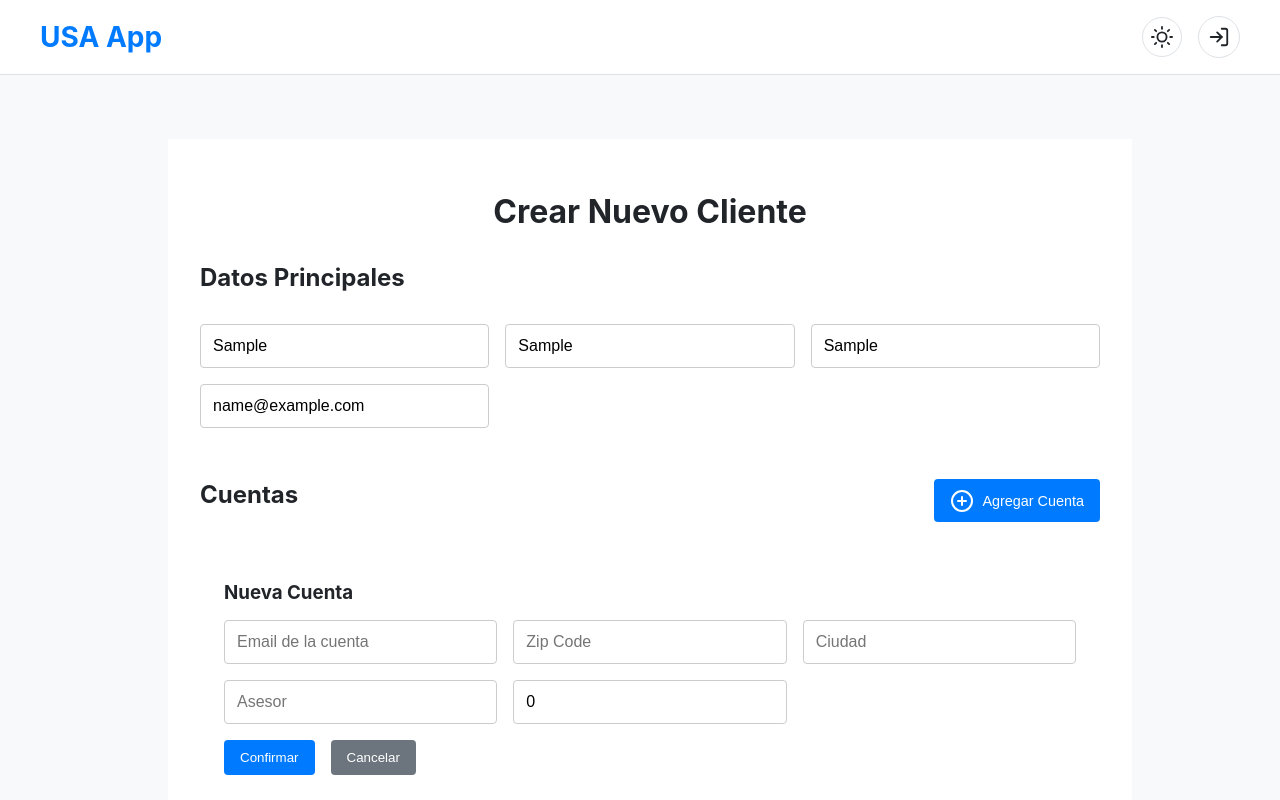
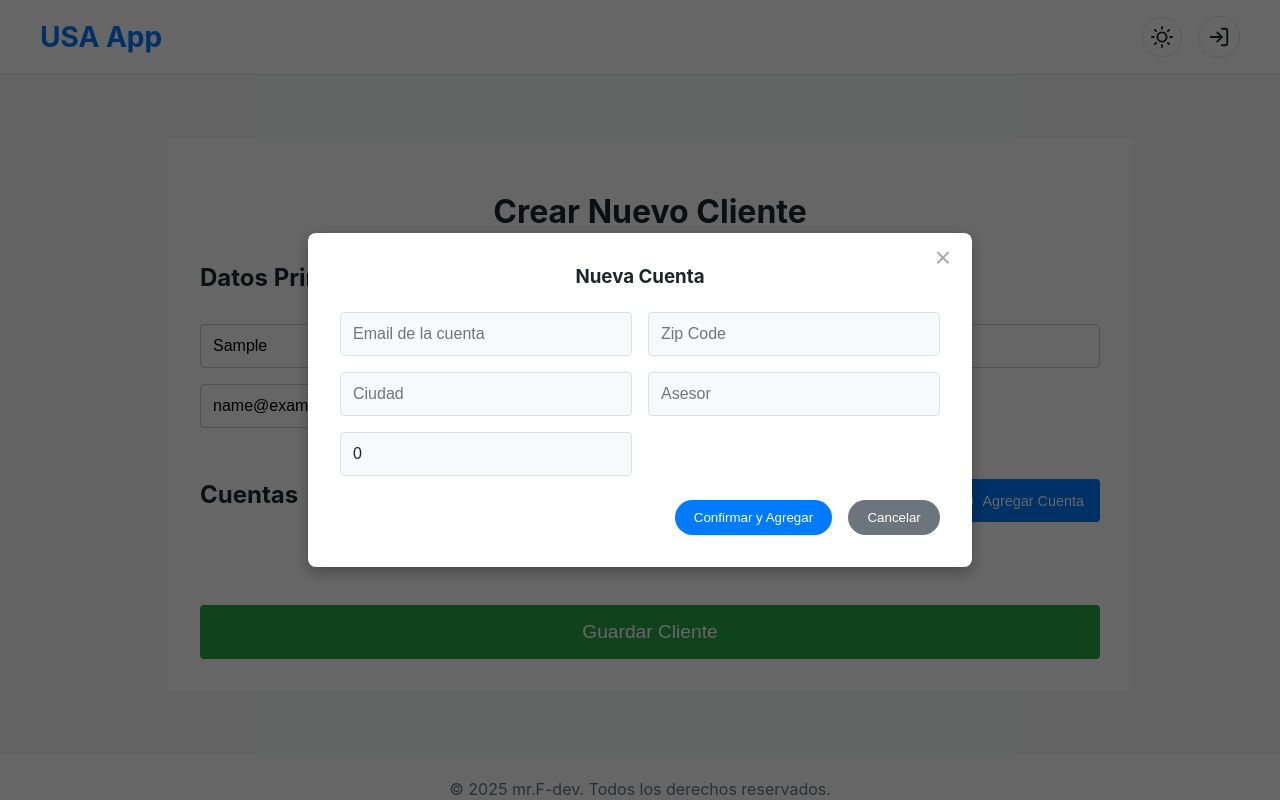
Before and after one commit to skynetfrank/usa-app, a React (Vite) app in the folder frontend/: page /nuevocliente in a window 1280 px wide. Both pictures are taken after typing "Sample", "Sample", "Sample", "name@example.com" into the empty fields and a click on the button "Agregar Cuenta". Shown: the top 800 px of the page. Built offline with nearby package versions, Linux system fonts and the light colour scheme.

Commit message:
refactor 031025 747pm

```diff
--- /dev/null
+++ b/frontend/src/components/Modal.css
@@ -0,0 +1,121 @@
+:root {
+  --animation-duration: 0.3s;
+  --transition-speed: 0.3s; /* Aseguramos que la variable de transición esté disponible */
+}
+
+.modal-backdrop {
+  position: fixed;
+  top: 0;
+  left: 0;
+  width: 100%;
+  height: 100%;
+  background-color: rgba(0, 0, 0, 0.6);
+  display: flex;
+  justify-content: center;
+  align-items: center;
+  z-index: 1000;
+  animation: fadeIn var(--animation-duration) ease-out;
+}
+
+.modal-content {
+  background: white;
+  padding: 2rem;
+  border-radius: 8px;
+  box-shadow: 0 5px 15px rgba(0, 0, 0, 0.3);
+  position: relative;
+  width: 90%;
+  max-width: 600px;
+  animation: slideIn var(--animation-duration) ease-out;
+}
+
+.modal-close-btn {
+  position: absolute;
+  top: 10px;
+  right: 15px;
+  background: none;
+  border: none;
+  font-size: 1.75rem;
+  line-height: 1;
+  color: #aaa;
+  cursor: pointer;
+}
+
+.modal-close-btn:hover {
+  color: #333;
+}
+
+@keyframes fadeIn {
+  from {
+    opacity: 0;
+  }
+  to {
+    opacity: 1;
+  }
+}
+@keyframes slideIn {
+  from {
+    transform: translateY(-30px);
+    opacity: 0;
+  }
+  to {
+    transform: translateY(0);
+    opacity: 1;
+  }
+}
+
+/* --- Estilos para formularios dentro del modal --- */
+
+.modal-form h3 {
+  margin-top: 0;
+  margin-bottom: 1.5rem;
+  text-align: center;
+  color: var(--text-color);
+}
+
+.modal-form .form-grid {
+  display: grid;
+  grid-template-columns: repeat(auto-fit, minmax(200px, 1fr));
+  gap: 1rem;
+}
+
+.modal-form input {
+  width: 100%;
+  padding: 0.75rem;
+  border: 1px solid var(--border-color);
+  border-radius: 4px;
+  font-size: 1rem;
+  box-sizing: border-box;
+  background-color: var(--background-color);
+  color: var(--text-color);
+  transition: border-color var(--transition-speed) ease;
+}
+
+.modal-form input:focus {
+  outline: none;
+  border-color: var(--primary-color);
+  box-shadow: 0 0 0 2px color-mix(in srgb, var(--primary-color) 25%, transparent);
+}
+
+.modal-form-actions {
+  display: flex;
+  gap: 1rem;
+  margin-top: 1.5rem;
+  justify-content: flex-end;
+}
+
+/* Botón secundario para modales */
+.button-secondary {
+  background-color: var(--secondary-color);
+  color: #fff;
+  border: none;
+  padding: 0.6rem 1.2rem;
+  border-radius: 20px;
+  text-decoration: none;
+  font-weight: 500;
+  transition: opacity var(--transition-speed) ease;
+  cursor: pointer;
+}
+
+.button-secondary:hover {
+  opacity: 0.85;
+}
--- /dev/null
+++ b/frontend/src/components/Modal.jsx
@@ -0,0 +1,22 @@
+import React from "react";
+import "./Modal.css";
+
+const Modal = ({ isOpen, onClose, children }) => {
+  if (!isOpen) {
+    return null;
+  }
+
+  // La función stopPropagation evita que el clic dentro del modal se propague al backdrop y lo cierre.
+  return (
+    <div className="modal-backdrop" onClick={onClose}>
+      <div className="modal-content" onClick={(e) => e.stopPropagation()}>
+        <button className="modal-close-btn" onClick={onClose}>
+          &times;
+        </button>
+        {children}
+      </div>
+    </div>
+  );
+};
+
+export default Modal;
--- a/frontend/src/index.css
+++ b/frontend/src/index.css
@@ -449,49 +449,6 @@ body {
   background-color: var(--primary-hover-color);
 }
 
-.nueva-cuenta-form {
-  background-color: var(--light-gray-color);
-  padding: 1.5rem;
-  border-radius: var(--border-radius);
-  margin-bottom: 1.5rem;
-  border: 1px solid var(--medium-gray-color);
-}
-
-.nueva-cuenta-form h3 {
-  margin-top: 0;
-  margin-bottom: 1rem;
-}
-
-.nueva-cuenta-actions {
-  display: flex;
-  gap: 1rem;
-  margin-top: 1rem;
-}
-
-.btn-primary {
-  background-color: var(--primary-color);
-  color: white;
-  border: none;
-  padding: 0.6rem 1rem;
-  border-radius: 4px;
-  cursor: pointer;
-}
-.btn-primary:hover {
-  background-color: var(--primary-hover-color);
-}
-
-.btn-secondary {
-  background-color: var(--secondary-color);
-  color: white;
-  border: none;
-  padding: 0.6rem 1rem;
-  border-radius: 4px;
-  cursor: pointer;
-}
-.btn-secondary:hover {
-  background-color: var(--secondary-hover-color);
-}
-
 .lista-cuentas {
   display: flex;
   flex-direction: column;
@@ -546,3 +503,122 @@ body {
 .submit-btn:hover {
   background-color: #218838;
 }
+
+/* MODAL CREAR CUENTAS */
+
+.modal-backdrop {
+  position: fixed;
+  top: 0;
+  left: 0;
+  width: 100%;
+  height: 100%;
+  background-color: rgba(0, 0, 0, 0.6);
+  display: flex;
+  justify-content: center;
+  align-items: center;
+  z-index: 1000;
+  animation: fadeIn var(--animation-duration) ease-out;
+}
+
+.modal-content {
+  background: white;
+  padding: 2rem;
+  border-radius: 8px;
+  box-shadow: 0 5px 15px rgba(0, 0, 0, 0.3);
+  position: relative;
+  width: 90%;
+  max-width: 600px;
+  animation: slideIn var(--animation-duration) ease-out;
+}
+
+.modal-close-btn {
+  position: absolute;
+  top: 10px;
+  right: 15px;
+  background: none;
+  border: none;
+  font-size: 1.75rem;
+  line-height: 1;
+  color: #aaa;
+  cursor: pointer;
+}
+
+.modal-close-btn:hover {
+  color: #333;
+}
+
+@keyframes fadeIn {
+  from {
+    opacity: 0;
+  }
+  to {
+    opacity: 1;
+  }
+}
+@keyframes slideIn {
+  from {
+    transform: translateY(-30px);
+    opacity: 0;
+  }
+  to {
+    transform: translateY(0);
+    opacity: 1;
+  }
+}
+
+/* --- Estilos para formularios dentro del modal --- */
+
+.modal-form h3 {
+  margin-top: 0;
+  margin-bottom: 1.5rem;
+  text-align: center;
+  color: var(--text-color);
+}
+
+.modal-form .form-grid {
+  display: grid;
+  grid-template-columns: repeat(auto-fit, minmax(200px, 1fr));
+  gap: 1rem;
+}
+
+.modal-form input {
+  width: 100%;
+  padding: 0.75rem;
+  border: 1px solid var(--border-color);
+  border-radius: 4px;
+  font-size: 1rem;
+  box-sizing: border-box;
+  background-color: var(--background-color);
+  color: var(--text-color);
+  transition: border-color var(--transition-speed) ease;
+}
+
+.modal-form input:focus {
+  outline: none;
+  border-color: var(--primary-color);
+  box-shadow: 0 0 0 2px color-mix(in srgb, var(--primary-color) 25%, transparent);
+}
+
+.modal-form-actions {
+  display: flex;
+  gap: 1rem;
+  margin-top: 1.5rem;
+  justify-content: flex-end;
+}
+
+/* Botón secundario para modales */
+.button-secondary {
+  background-color: var(--secondary-color);
+  color: #fff;
+  border: none;
+  padding: 0.6rem 1.2rem;
+  border-radius: 20px;
+  text-decoration: none;
+  font-weight: 500;
+  transition: opacity var(--transition-speed) ease;
+  cursor: pointer;
+}
+
+.button-secondary:hover {
+  opacity: 0.85;
+}
--- a/frontend/src/screens/CrearCliente.jsx
+++ b/frontend/src/screens/CrearCliente.jsx
@@ -1,4 +1,6 @@
 import React, { useState } from "react";
+import Modal from "../components/Modal"; // Importamos el nuevo componente Modal
+import "../components/Modal.css"; // Importamos los estilos del Modal
 
 // Iconos (ejemplo usando SVG como componentes de React)
 const AddIcon = () => (
@@ -104,6 +106,7 @@ const CrearCliente = () => {
       alert("¡Cliente creado con éxito!");
       // Opcional: resetear formulario o redirigir
     } catch (error) {
+      // eslint-disable-next-line no-console
       console.error("Error en la petición:", error);
       alert(`Error: ${error.message}`);
     }
@@ -150,44 +153,6 @@ const CrearCliente = () => {
             </button>
           </div>
 
-          {mostrandoFormularioCuenta && (
-            <div className="nueva-cuenta-form">
-              <h3>Nueva Cuenta</h3>
-              <div className="form-grid">
-                <input
-                  name="email"
-                  value={nuevaCuenta.email}
-                  onChange={handleCuentaChange}
-                  placeholder="Email de la cuenta"
-                  required
-                />
-                <input
-                  name="zipCode"
-                  value={nuevaCuenta.zipCode}
-                  onChange={handleCuentaChange}
-                  placeholder="Zip Code"
-                />
-                <input name="ciudad" value={nuevaCuenta.ciudad} onChange={handleCuentaChange} placeholder="Ciudad" />
-                <input name="asesor" value={nuevaCuenta.asesor} onChange={handleCuentaChange} placeholder="Asesor" />
-                <input
-                  type="number"
-                  name="vendido"
-                  value={nuevaCuenta.vendido}
-                  onChange={handleCuentaChange}
-                  placeholder="Vendido ($)"
-                />
-              </div>
-              <div className="nueva-cuenta-actions">
-                <button type="button" onClick={agregarCuenta} className="btn-primary">
-                  Confirmar
-                </button>
-                <button type="button" onClick={() => setMostrandoFormularioCuenta(false)} className="btn-secondary">
-                  Cancelar
-                </button>
-              </div>
-            </div>
-          )}
-
           <div className="lista-cuentas">
             {cuentas.map((cuenta, index) => (
               <div key={index} className="cuenta-item">
@@ -207,6 +172,39 @@ const CrearCliente = () => {
           Guardar Cliente
         </button>
       </form>
+
+      <Modal isOpen={mostrandoFormularioCuenta} onClose={() => setMostrandoFormularioCuenta(false)}>
+        <div className="modal-form">
+          <h3>Nueva Cuenta</h3>
+          <div className="form-grid">
+            <input
+              name="email"
+              value={nuevaCuenta.email}
+              onChange={handleCuentaChange}
+              placeholder="Email de la cuenta"
+              required
+            />
+            <input name="zipCode" value={nuevaCuenta.zipCode} onChange={handleCuentaChange} placeholder="Zip Code" />
+            <input name="ciudad" value={nuevaCuenta.ciudad} onChange={handleCuentaChange} placeholder="Ciudad" />
+            <input name="asesor" value={nuevaCuenta.asesor} onChange={handleCuentaChange} placeholder="Asesor" />
+            <input
+              type="number"
+              name="vendido"
+              value={nuevaCuenta.vendido}
+              onChange={handleCuentaChange}
+              placeholder="Vendido ($)"
+            />
+          </div>
+          <div className="modal-form-actions">
+            <button type="button" onClick={agregarCuenta} className="button-primary">
+              Confirmar y Agregar
+            </button>
+            <button type="button" onClick={() => setMostrandoFormularioCuenta(false)} className="button-secondary">
+              Cancelar
+            </button>
+          </div>
+        </div>
+      </Modal>
     </div>
   );
 };
```
Also changed, not shown: 6 other files (tests, documents, lock files or other folders).
